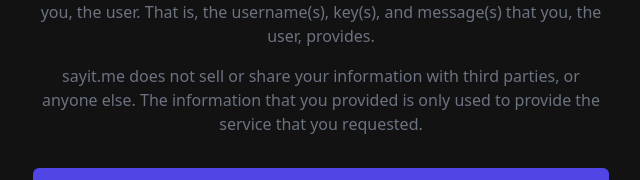
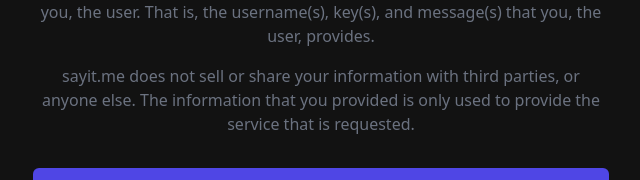
Before and after one commit to sallliisa/sayit.me, a Next.js app: page /privacypolicy in a window 1280 px wide. Shown: the part 342-522 px from the top of the page, without its empty margins (319-959 px from the left). Built offline with nearby package versions, Linux system fonts and the light colour scheme.

Commit message:
updated privacy policy (still hardcoded)

```diff
--- a/pages/privacypolicy.tsx
+++ b/pages/privacypolicy.tsx
@@ -22,7 +22,7 @@
                     </p>
                     <p className="text-center text-gray-500">
                         sayit.me does not sell or share your information with third parties, or anyone else.
-                        The information that you provided is only used to provide the service that you requested.
+                        The information that you provided is only used to provide the service that is requested.
                     </p>
                 </div>
                 <Button action={() => {router.back()}}>Ok!</Button>
```
